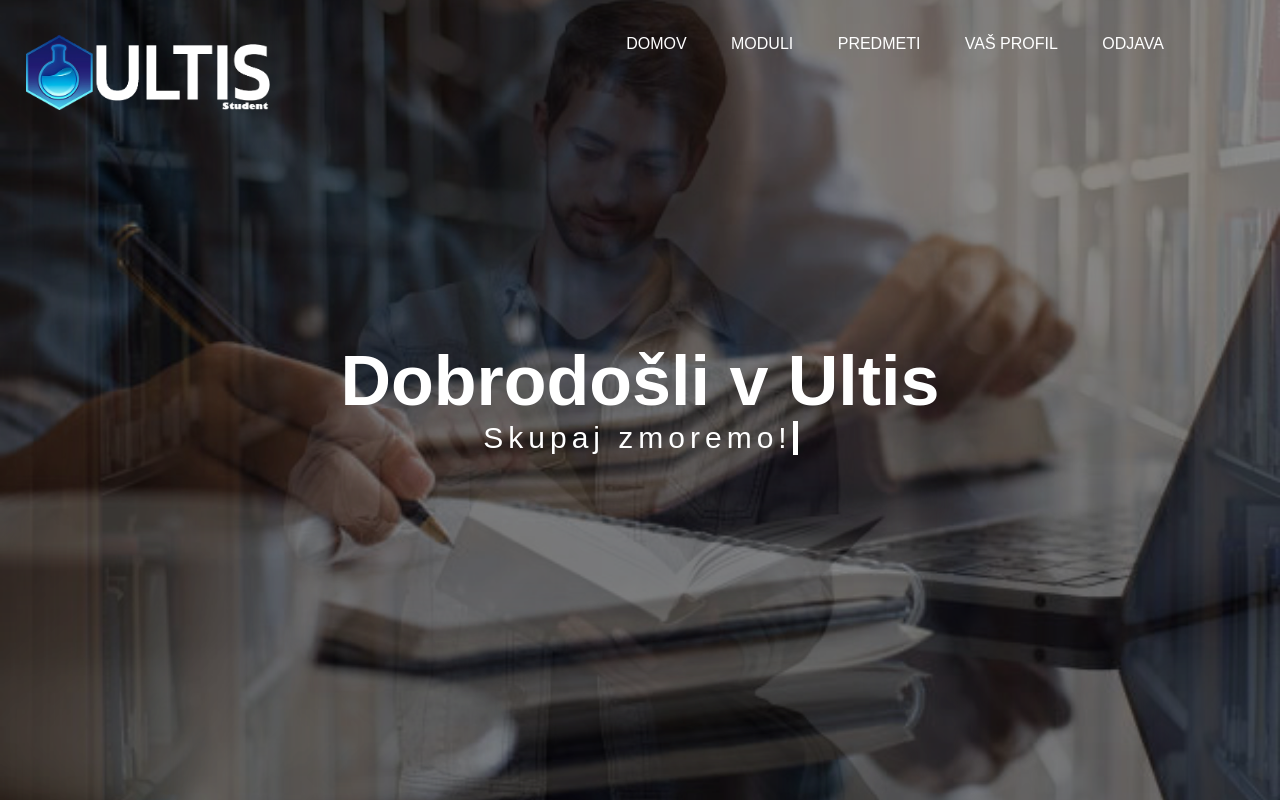
After one commit to GhostMan15/smv, a PHP site: page /home.php in a window 1280 px wide. The commit adds this page. Run offline with PHP 8.4, Linux system fonts and the light colour scheme; a user stored in the database is signed in.

Commit message:
Bol ko ne dokončan login, dodan še home.php
V home.php sem dodal:
-pogled učenca,
-pogled učitelja

V login.php:
-Error message za neustrezne podatke

```diff
--- /dev/null
+++ b/Website/home.php
@@ -0,0 +1,93 @@
+<?php
+include("Scripts/config.php");
+//START THE SESSION
+session_start();
+
+//if the user isn't logged in / session variables aren't set, redirect to login
+if(!isset($_SESSION["id"], $_SESSION["username"], $_SESSION["user_type"])){
+    header("location: login.php");
+}
+//if the user is logged in, allow access
+else{
+    $username = $_SESSION["username"];
+    $id = $_SESSION["id"];
+    $user_type =  $_SESSION["user_type"];
+}
+?>
+
+<!DOCTYPE html>
+<html lang="en">
+<head>
+    <meta name="author" content="Žan Šuperger">
+    <meta charset="UTF-8">
+    <meta name="viewport" content="width=device-width, initial-scale=1.0">
+    <link rel="stylesheet" href="Stylesheets/style.css">
+    <title>Ultis</title>
+</head>
+<body>
+
+    <div class="banner">
+        <div class="navbar">
+
+            <?php
+            //teachers
+            if($user_type == '1'){
+                echo"
+                <a href='homepage.html'><img src='Pictures/logo1.png' class='logo'></a>
+                <ul>
+                    <li> <a href='$$$'>Domov</a></li>
+                    <li> <a href='$$$'>Moduli</a></li>
+                    <li> <a href='$$$'>Predmeti</a></li>
+                    <li> <a href='$$$'>Učenci</a></li>
+                    <li> <a href='$$$'>Vaš Profil</a></li>
+                    <li> <a href='login.php'>Odjava</a></li>
+                </ul>
+                ";
+            }
+            //students
+            else if($user_type == '2'){
+                echo"
+                <a href='homepage.html'><img src='Pictures/logo2.png' class='logo'></a>
+                <ul>
+                    <li> <a href='$$$'>Domov</a></li>
+                    <li> <a href='$$$'>Moduli</a></li>
+                    <li> <a href='$$$'>Predmeti</a></li>
+                    <li> <a href='$$$'>Vaš Profil</a></li>
+                    <li> <a href='login.php'>Odjava</a></li>
+                </ul>
+                ";
+            }
+            //admin
+            else{
+                echo"
+                <a href='homepage.html'><img src='Pictures/logo.png' class='logo'></a>
+                <ul>
+                    <li> <a href='$$$'>Domov</a></li>
+                    <li> <a href='$$$'>Moduli</a></li>
+                    <li> <a href='$$$'>Predmeti</a></li>
+                    <li> <a href='$$$'>Uporabniki</a></li>
+                    <li> <a href='$$$'>Vaš Profil</a></li>
+                    <li> <a href='login.php'>Odjava</a></li>
+                </ul>
+                ";
+            }
+            ?>
+            <!--
+            <ul>
+                <li> <a href="$$$">Domov</a></li>
+                <li> <a href="$$$">Moduli</a></li>
+                <li> <a href="$$$">Predmeti</a></li>
+                <li> <a href="$$$">Vaš Profil</a></li>
+                <li> <a href="login.php">Odjava</a></li>
+            </ul>
+            -->
+        </div>
+
+        <div class="content">
+            <h1>Dobrodošli v Ultis</h1>
+            <div id=tekst>Skupaj zmoremo!</div>
+        </div>
+    </div>
+
+</body>
+</html>
```
Also changed, not shown: Website/login.php (+19 -13 lines), Website/Pictures/logo1.png (added), Website/Pictures/logo2.png (added), 1 other file.
